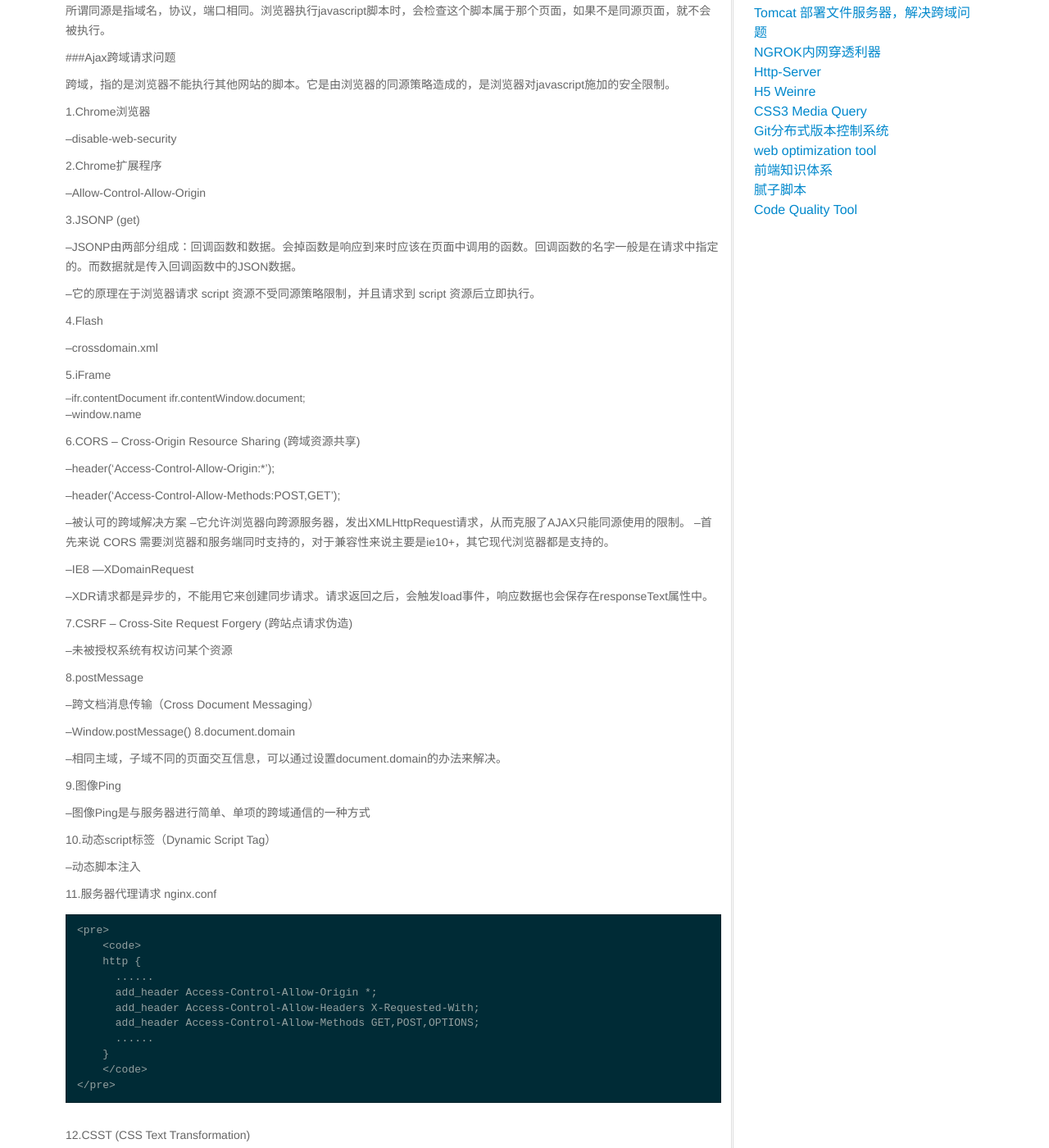
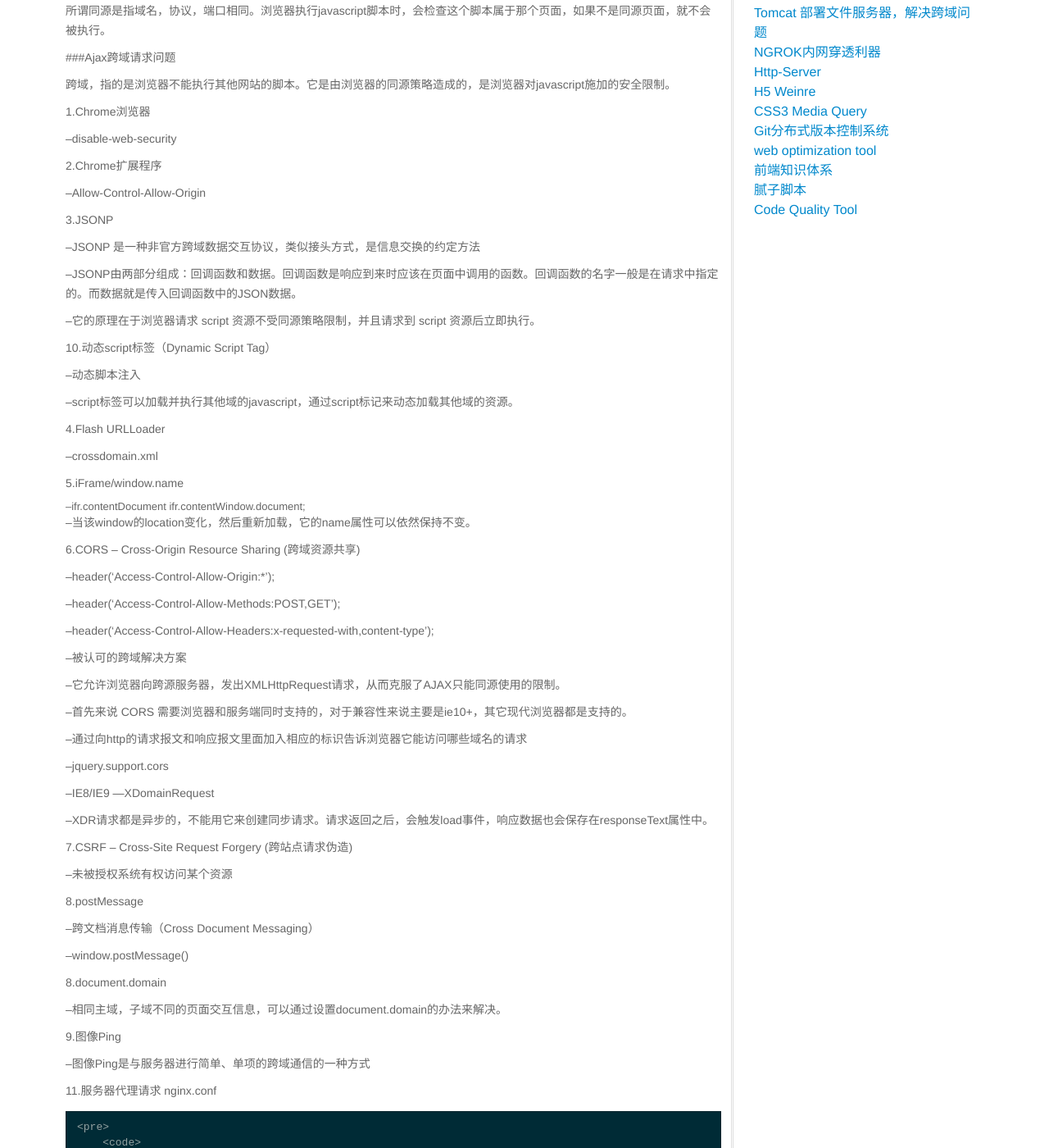
Before and after one commit to wkylin/wkylin.github.com, a Jekyll site: the page built from _posts/core-samples/2016-07-14-tomcat-cors.md, in a window 1280 px wide and 1400 px high, scrolled down 330 px. Shown: the whole window at 82% size. Built offline with Jekyll 4.4.1, drawn with Linux system fonts in a browser that asks for light colours; comment, search, counter and statistics services are not loaded; some of the changed text lies outside the part shown.

Commit message:
tomcat cors .....

```diff
--- a/_posts/core-samples/2016-07-14-tomcat-cors.md
+++ b/_posts/core-samples/2016-07-14-tomcat-cors.md
@@ -7,10 +7,10 @@ description: |
   CORS定义一种跨域访问的机制，可以让AJAX实现跨域访问。CORS 允许一个域上的网络应用向另一个域提交跨域 AJAX 请求。实现此功能非常简单，只需由服务器发送一个响应标头即可。
 ---
 
-解决前端跨域
+跨域--前后端解决方案
 ======
 
-###同源策略
+###同源策略(Same origin policy)
 
 所谓同源是指域名，协议，端口相同。浏览器执行javascript脚本时，会检查这个脚本属于那个页面，如果不是同源页面，就不会被执行。
 
@@ -26,21 +26,29 @@ description: |
 
 --Allow-Control-Allow-Origin
 
-3.JSONP (get)
+3.JSONP
 
---JSONP由两部分组成：回调函数和数据。会掉函数是响应到来时应该在页面中调用的函数。回调函数的名字一般是在请求中指定的。而数据就是传入回调函数中的JSON数据。
+--JSONP 是一种非官方跨域数据交互协议，类似接头方式，是信息交换的约定方法
+
+--JSONP由两部分组成：回调函数和数据。回调函数是响应到来时应该在页面中调用的函数。回调函数的名字一般是在请求中指定的。而数据就是传入回调函数中的JSON数据。
 
 --它的原理在于浏览器请求 script 资源不受同源策略限制，并且请求到 script 资源后立即执行。
 
-4.Flash
+10.动态script标签（Dynamic Script Tag）
+
+--动态脚本注入
+
+--script标签可以加载并执行其他域的javascript，通过script标记来动态加载其他域的资源。
+
+4.Flash URLLoader
 
 --crossdomain.xml
 
-5.iFrame
+5.iFrame/window.name
 
 --ifr.contentDocument || ifr.contentWindow.document;
 
---window.name
+--当该window的location变化，然后重新加载，它的name属性可以依然保持不变。
 
 6.CORS -- Cross-Origin Resource Sharing (跨域资源共享)
 
@@ -48,11 +56,19 @@ description: |
 
 --header('Access-Control-Allow-Methods:POST,GET');
 
+--header('Access-Control-Allow-Headers:x-requested-with,content-type');
+
 --被认可的跨域解决方案
+
 --它允许浏览器向跨源服务器，发出XMLHttpRequest请求，从而克服了AJAX只能同源使用的限制。
+
 --首先来说 CORS 需要浏览器和服务端同时支持的，对于兼容性来说主要是ie10+，其它现代浏览器都是支持的。
 
---IE8 ---XDomainRequest
+--通过向http的请求报文和响应报文里面加入相应的标识告诉浏览器它能访问哪些域名的请求
+
+--jquery.support.cors
+
+--IE8/IE9 ---XDomainRequest
 
 --XDR请求都是异步的，不能用它来创建同步请求。请求返回之后，会触发load事件，响应数据也会保存在responseText属性中。
 
@@ -64,7 +80,8 @@ description: |
 
 --跨文档消息传输（Cross Document Messaging）
 
---Window.postMessage()
+--window.postMessage()
+
 8.document.domain
 
 --相同主域，子域不同的页面交互信息，可以通过设置document.domain的办法来解决。
@@ -210,4 +223,28 @@ http://people.apache.org/~pmuellr/weinre/docs/latest/Home.html
 
 2.<http://blog.csdn.net/qq_19244423/article/details/48266525/>
 
-3.<http://qiutc.me/post/cross-domain-collections.html>
+3.跨域资源共享 CORS
+
+<http://qiutc.me/post/cross-domain-collections.html>
+
+4.<http://www.caniuse.com/>
+
+5.SpringMvc+AngularJS通过CORS实现跨域方案
+
+<http://www.tuicool.com/articles/umymmqY>
+
+6.Angular通过CORS实现跨域方案
+
+<http://developer.51cto.com/art/201408/448615.htm>
+
+7.AngularJS实现跨域请求
+
+<http://www.bkjia.com/Javascript/977935.html>
+
+8.跨域资源共享 CORS 详解
+
+<http://www.ruanyifeng.com/blog/2016/04/cors.html>
+
+9.https://www.w3.org/TR/cors/
+
+<https://www.w3.org/TR/cors/>
```
Also changed, not shown: other parts of _posts/core-samples/2016-07-14-tomcat-cors.md (+0 -4 lines).
